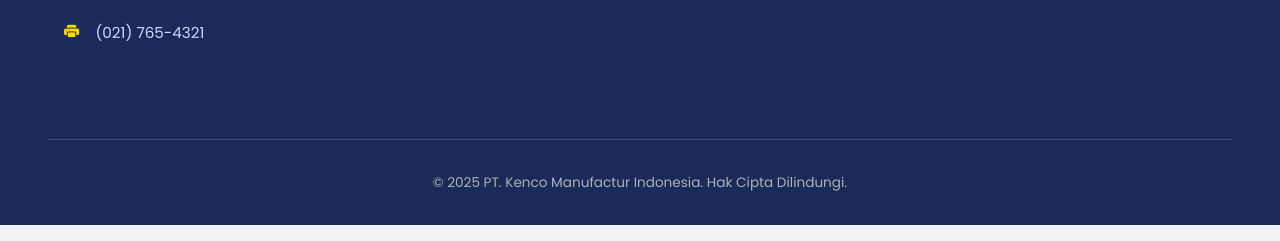
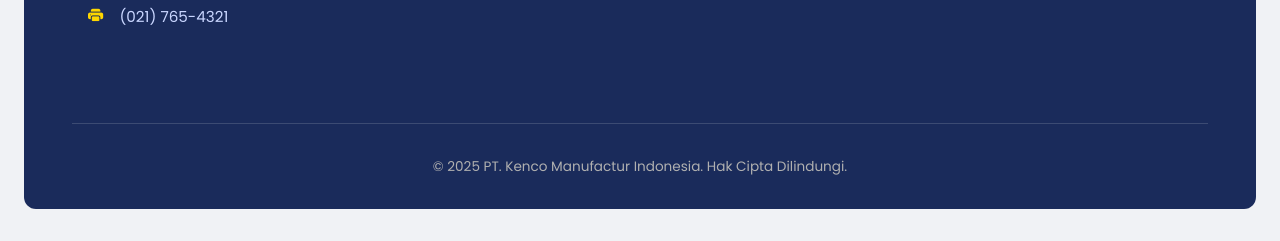
Before and after one commit to Danar52/webkmi, a plain HTML site: page index.html in a window 1280 px wide. Shown: the part 2706-2947 px from the top of the page. Drawn offline with nearby package versions, Linux system fonts and the light colour scheme.

Commit message:
edit footer

```diff
--- a/index.html
+++ b/index.html
@@ -331,6 +331,10 @@ footer {
     padding: 4rem 3rem 2rem;
     margin-top: 5rem;
     animation: slideUp 1.5s ease;
+    border-radius: 12px;
+    max-width: calc(100% - 3rem);
+    margin: 0 auto 2rem auto;
+    overflow: hidden;
 }
 
 .footer-container {
```
